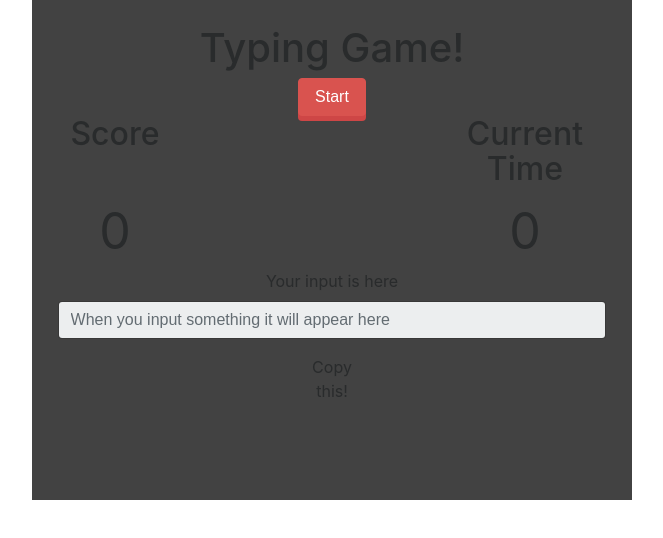
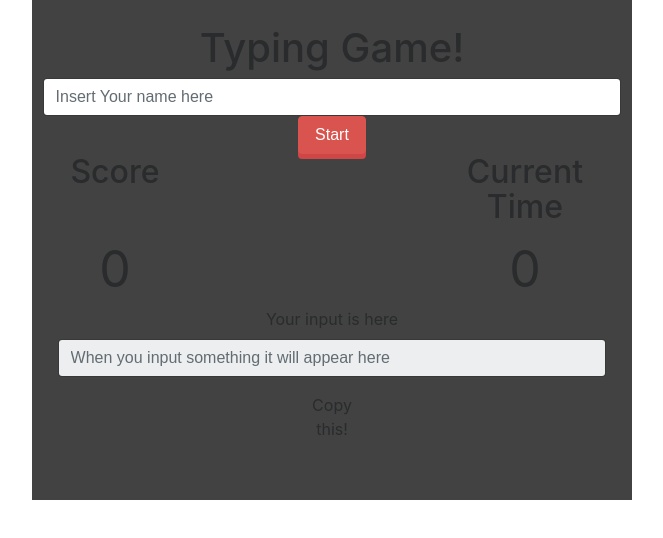
Before and after one commit to Dismes/TypingGame, a website: page index.html in a window 1280 px wide. Shown: the whole page, without its empty margins (308-971 px from the left). Drawn offline with nearby package versions, Linux system fonts and the light colour scheme.

Commit message:
need to add name/disable it

```diff
--- a/index.html
+++ b/index.html
@@ -12,6 +12,9 @@
     <div class="wrapper">
         <div class "row">
             <h1>Typing Game!</h1>
+        </div>
+        <div class = row>
+                <input type="text" class="form-control" id="Name Input" placeholder="Insert Your name here">
         </div>
         <div class="row">
             <div class="col-sm-12">
```
